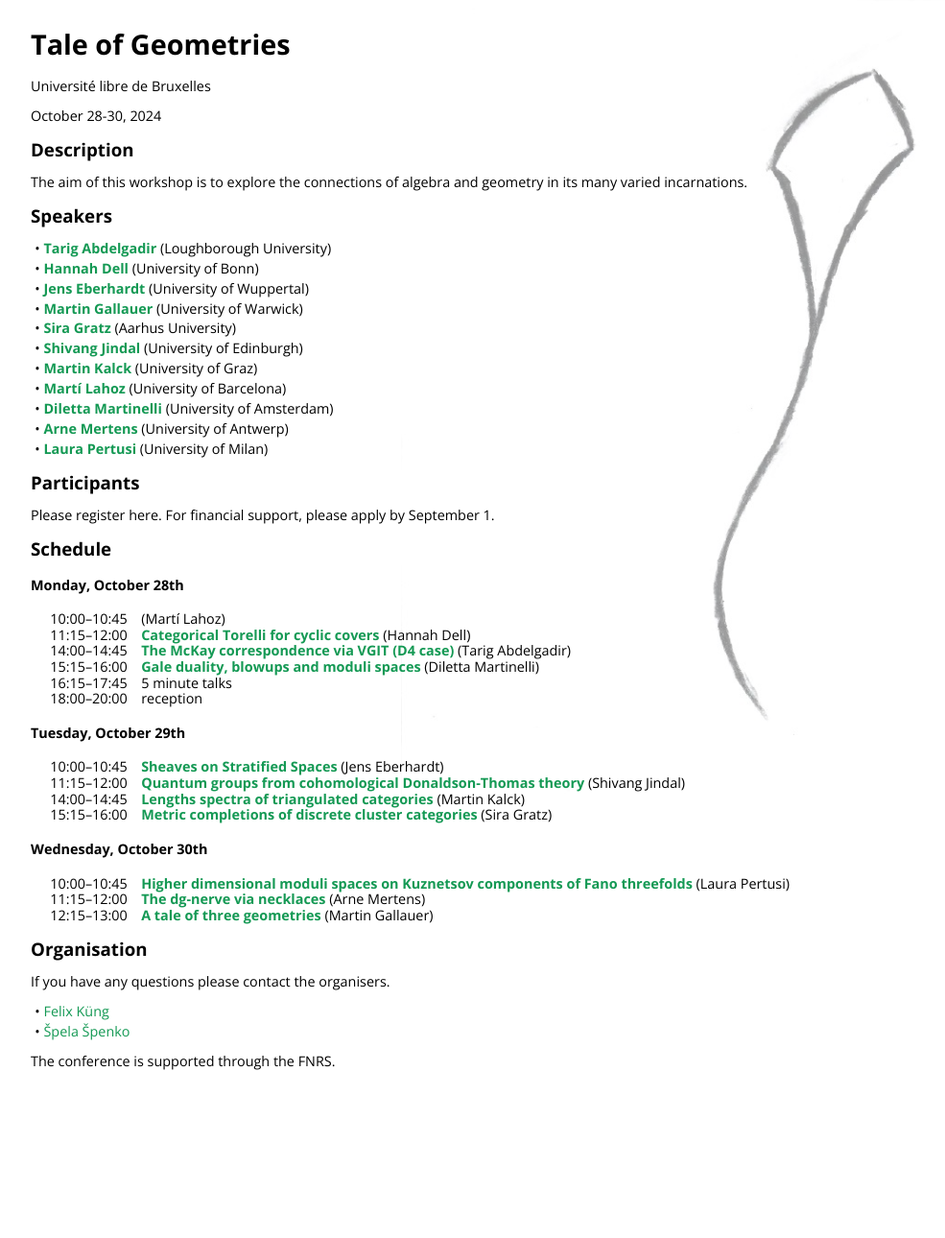
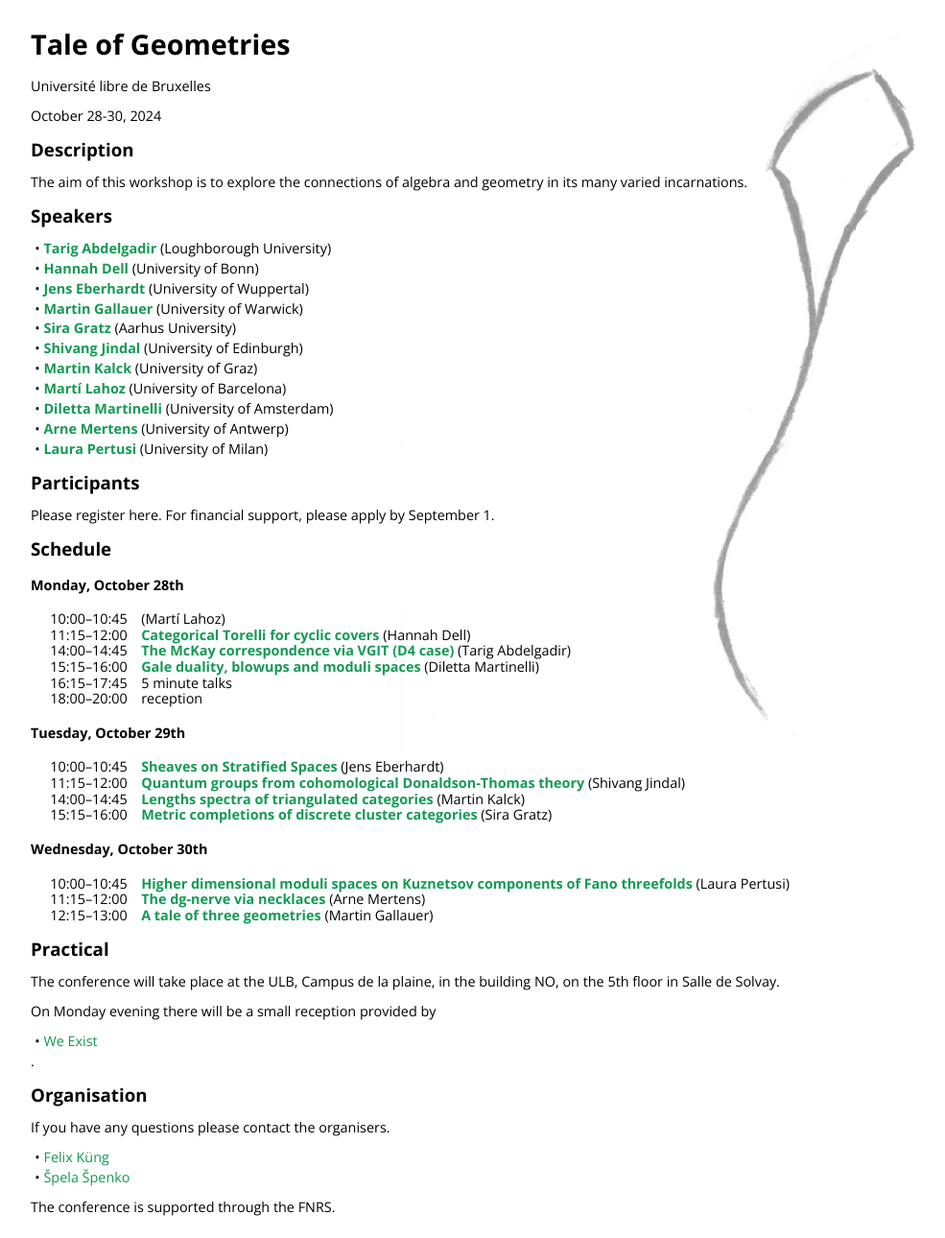
Before and after one commit to Tale-of-Geometries/Tale-of-Geometries.github.io, a Jekyll site: the page built from index.html, in a window 1280 px wide. Shown: the whole page at 96% size, without its empty margins (208-1193 px from the left). Built offline with Jekyll 4.4.1, drawn with Linux system fonts in a browser that asks for light colours; nearby versions of some CDN libraries; library files that are not in the unit come from our copies; before the commit the page ends 1139 px from its top, so only the background shows below that.

Commit message:
We Exist

```diff
--- a/index.html
+++ b/index.html
@@ -58,9 +58,15 @@ layout: default
     {% endif %}
   {% endfor %}
 </dl>
-
 {% endfor %}
 
+<h2>Practical</h2>
+<p>The conference will take place at the ULB, Campus de la plaine, in the building NO, on the 5th floor in Salle de Solvay.
+
+<p>On Monday evening there will be a small reception provided by
+<ul class="nameso">
+   <li><span class="name"><a href="https://weexist.be/">We Exist</a></span></li>.
+</ul>
 
 <h2>Organisation</h2>
 <p>If you have any questions please contact the organisers.
```
